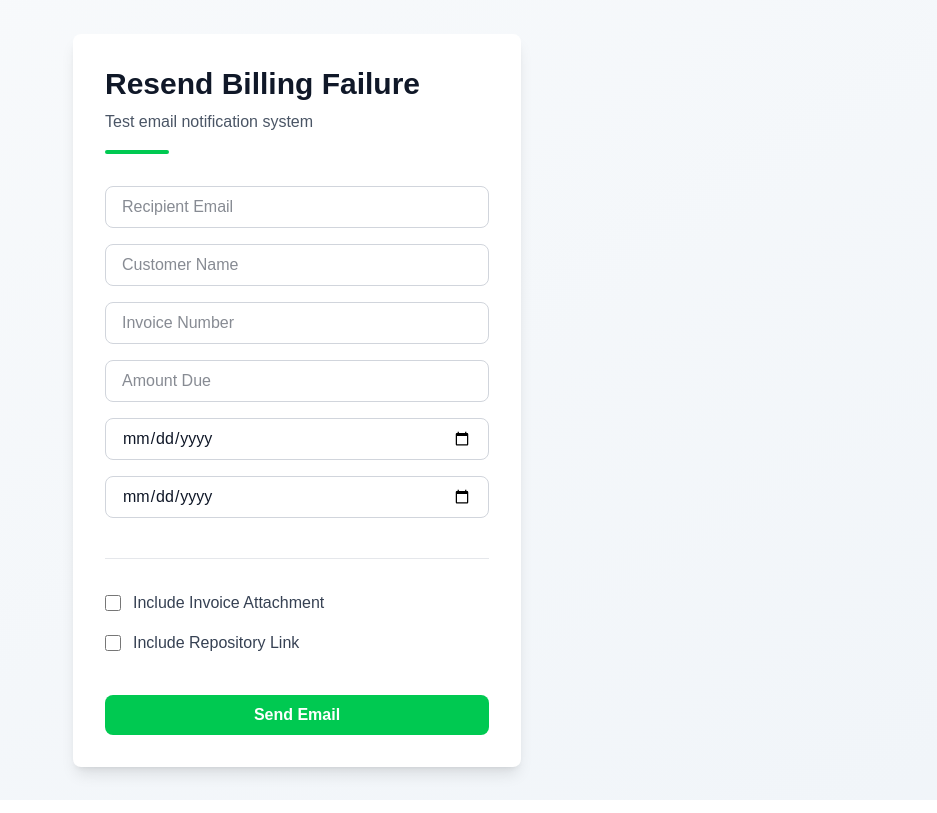
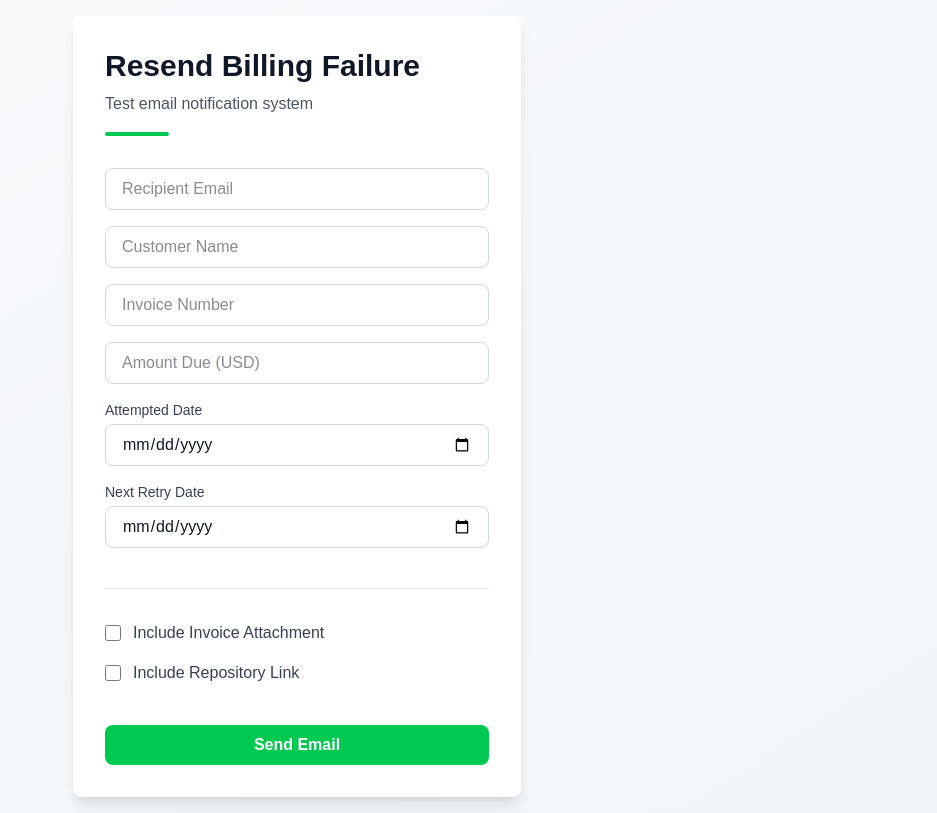
Before and after one commit to argdealba/resend-mail-demo, a Next.js app: page / in a window 1280 px wide. Shown: the whole page, without its empty margins (343-1280 px from the left). Built offline with nearby package versions, Linux system fonts and the light colour scheme.

Commit message:
Improve formatting

```diff
--- a/src/app/api/send-billing-failure/route.tsx
+++ b/src/app/api/send-billing-failure/route.tsx
@@ -40,5 +40,5 @@
 
   const response = await resend.emails.send(emailConfig);
 
-  return Response.json({ id: response.id });
+  return Response.json({ id: response.data?.id });
 }
--- a/src/app/page.tsx
+++ b/src/app/page.tsx
@@ -99,7 +99,7 @@
           <input
             type="text"
             name="amountDue"
-            placeholder="Amount Due"
+            placeholder="Amount Due (USD)"
             value={formData.amountDue}
             onChange={handleChange}
             required
@@ -107,6 +107,9 @@
           />
 
           {/* Charge Attempt Date */}
+          <label className="block text-sm font-medium text-gray-700 mb-1">
+            Attempted Date
+          </label>
           <input
             type="date"
             name="chargeAttemptDate"
@@ -117,6 +120,9 @@
           />
 
           {/* Next Retry Date */}
+          <label className="block text-sm font-medium text-gray-700 mb-1">
+            Next Retry Date
+          </label>
           <input
             type="date"
             name="nextRetryDate"
--- a/src/emails/BillingFailureEmail.tsx
+++ b/src/emails/BillingFailureEmail.tsx
@@ -55,7 +55,7 @@
             <Text style={styles.detail}>
               <strong>Amount due</strong>
               <br />
-              {amountDue}
+              ${amountDue}
             </Text>
             <Text style={styles.detail}>
               <strong>Attempted</strong>
```
